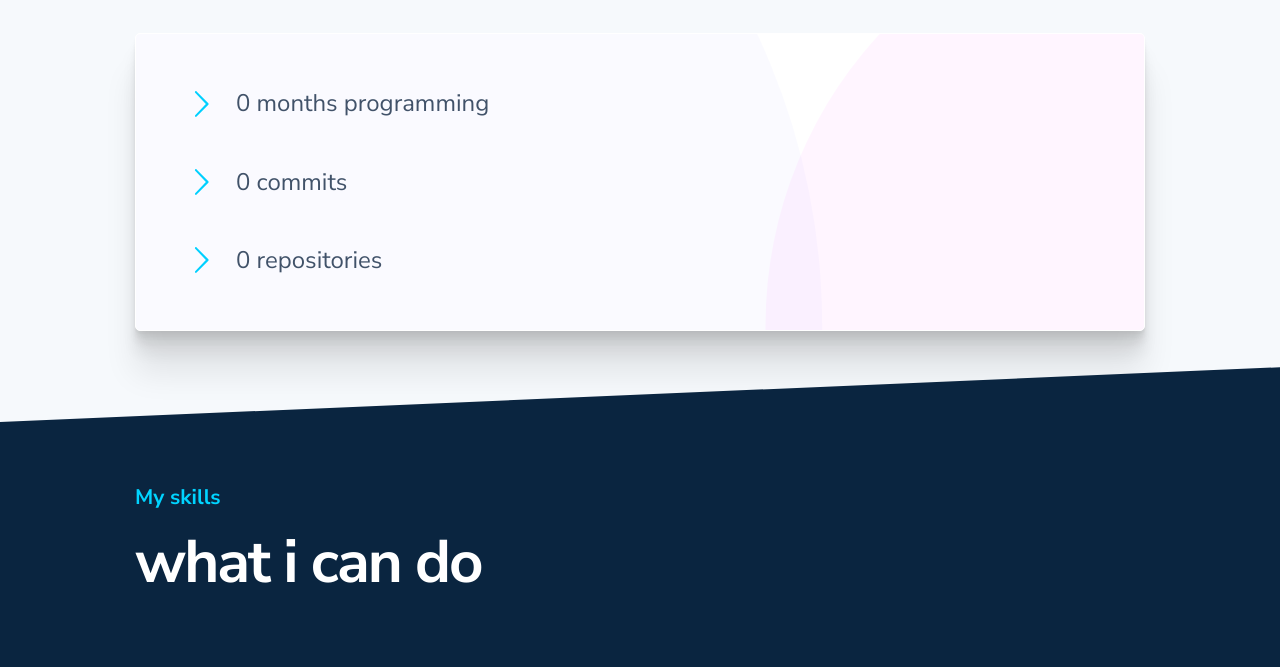
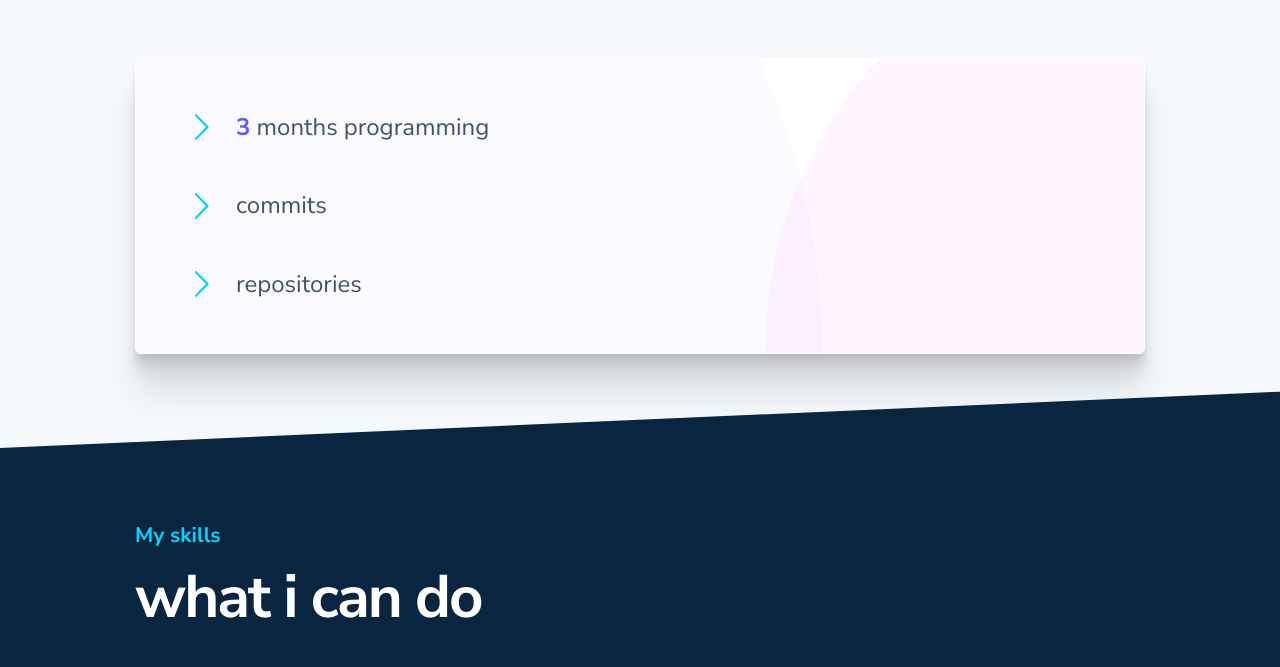
Before and after one commit to shimamooo/Portfolio-v1, a website: page index.html in a window 1280 px wide. Shown: the part 1483-2150 px from the top of the page. Drawn offline with Linux system fonts and the light colour scheme; no server answers.

Commit message:
javascript

```diff
--- a/index.html
+++ b/index.html
@@ -8,6 +8,8 @@
   <link href="https://fonts.googleapis.com/css2?family=Nunito+Sans:wght@400;700&family=Raleway:wght@400;500;700&display=swap" rel="stylesheet">
   <link rel="stylesheet" href="css/style.css">
   <!-- FAVICON -->
+
+  <script src="script.js" defer></script>
 
   <title>Anthony Kuang &mdash; frontend developer</title>
 </head>
@@ -63,19 +65,19 @@
           <svg class="about__right-arrow">
             <use xlink:href="img/sprite.svg#icon-chevron-thin-right"></use>
           </svg>
-          <p>0 months programming</p>
+          <p><span id="months"></span> months programming</p>
         </div>
         <div class="about__stat">
           <svg class="about__right-arrow">
             <use xlink:href="img/sprite.svg#icon-chevron-thin-right"></use>
           </svg>
-          <p>0 commits</p>
+          <p><span id="commits"></span> commits</p>
         </div>
         <div class="about__stat">
           <svg class="about__right-arrow">
             <use xlink:href="img/sprite.svg#icon-chevron-thin-right"></use>
           </svg>
-          <p>0 repositories</p>
+          <p><span id="repositories"></span> repositories</p>
         </div>
         <svg width="105%" height="105%" class="about__background">
           <circle cx="100%" cy="94%" r="55%" fill="rgba(255, 0, 255, 0.04)" />
@@ -161,7 +163,7 @@
             <svg>
               <use xlink:href="img/sprite.svg#icon-archlinux"></use>
             </svg>
-            <figcaption>Arch</figcaption>
+            <figcaption>Arch Linux</figcaption>
           </figure>
           <figure class="skill">
             <svg>
--- a/sass/base/_typography.scss
+++ b/sass/base/_typography.scss
@@ -22,6 +22,7 @@
   grid-column: 1 / -1;
   margin-top: -6rem;
   margin-bottom: -3rem;
+  line-height: 1;
 
   &--light {
     color: $color-grey-dark-1;
@@ -36,6 +37,7 @@
   font-family: $font-heading;
   font-weight: $font-weight-bold;
   grid-column: 1 / -1;
+  line-height: 3;
 
   &--light {
     color: $color-secondary;
--- a/sass/components/_about.scss
+++ b/sass/components/_about.scss
@@ -25,6 +25,11 @@
     font-weight: $font-weight-light;
     position: relative;
     overflow: hidden;
+
+    span {
+      color: $color-secondary;
+      font-weight: $font-weight-bold;
+    }
   }
 
   &__right-arrow {
--- /dev/null
+++ b/script.js
@@ -0,0 +1,11 @@
+// STATS
+document.querySelector('#months').textContent = new Date().getMonth() - new Date(2020, 04, 20).getMonth();
+
+const repositories = fetch("https://api.github.com/users/AnthonyKuang")
+  .then(response => response.json())
+  .then(data => data.public_repos)
+  .then(repos => document.querySelector('#repositories').textContent = repos);
+
+fetch("https://api.github.com/users/AnthonyKuang")
+  .then(response => response.json())
+  .then(data => console.log(data));
```
Also changed, not shown: css/style.css.
